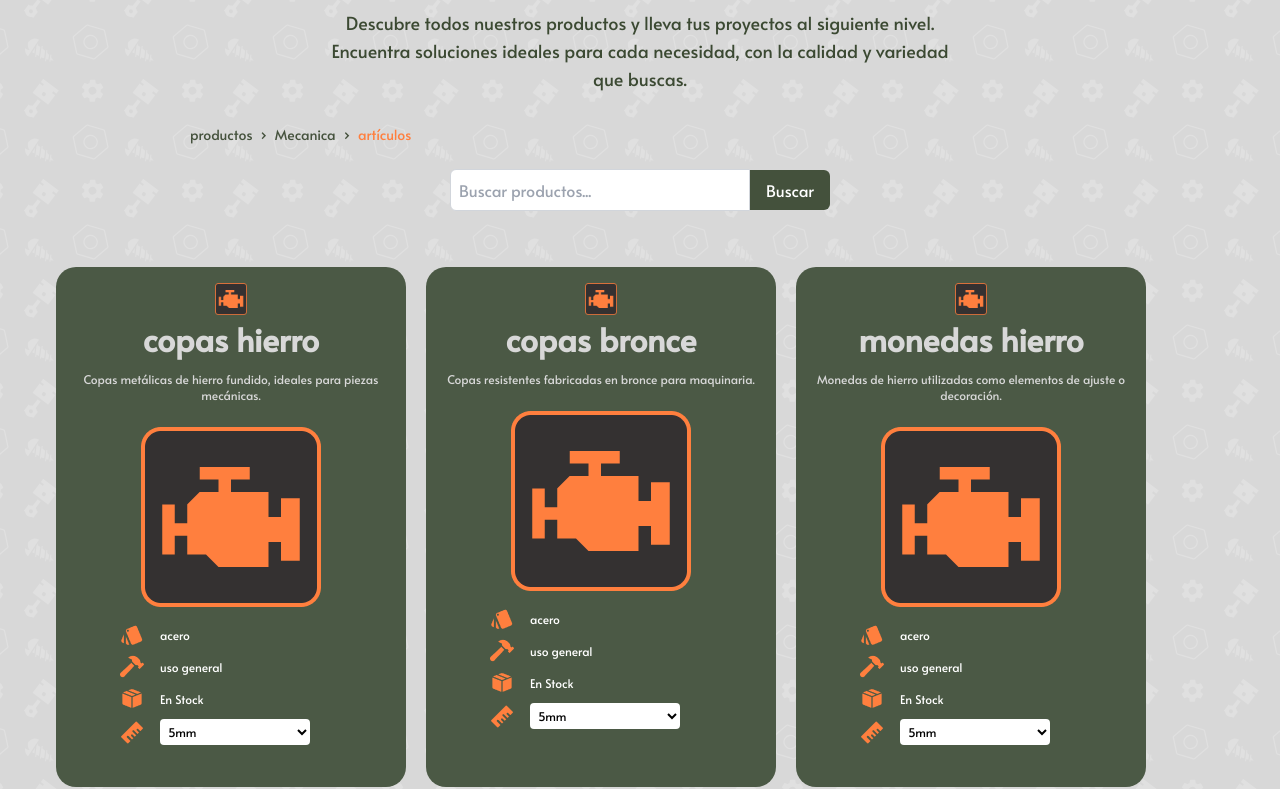
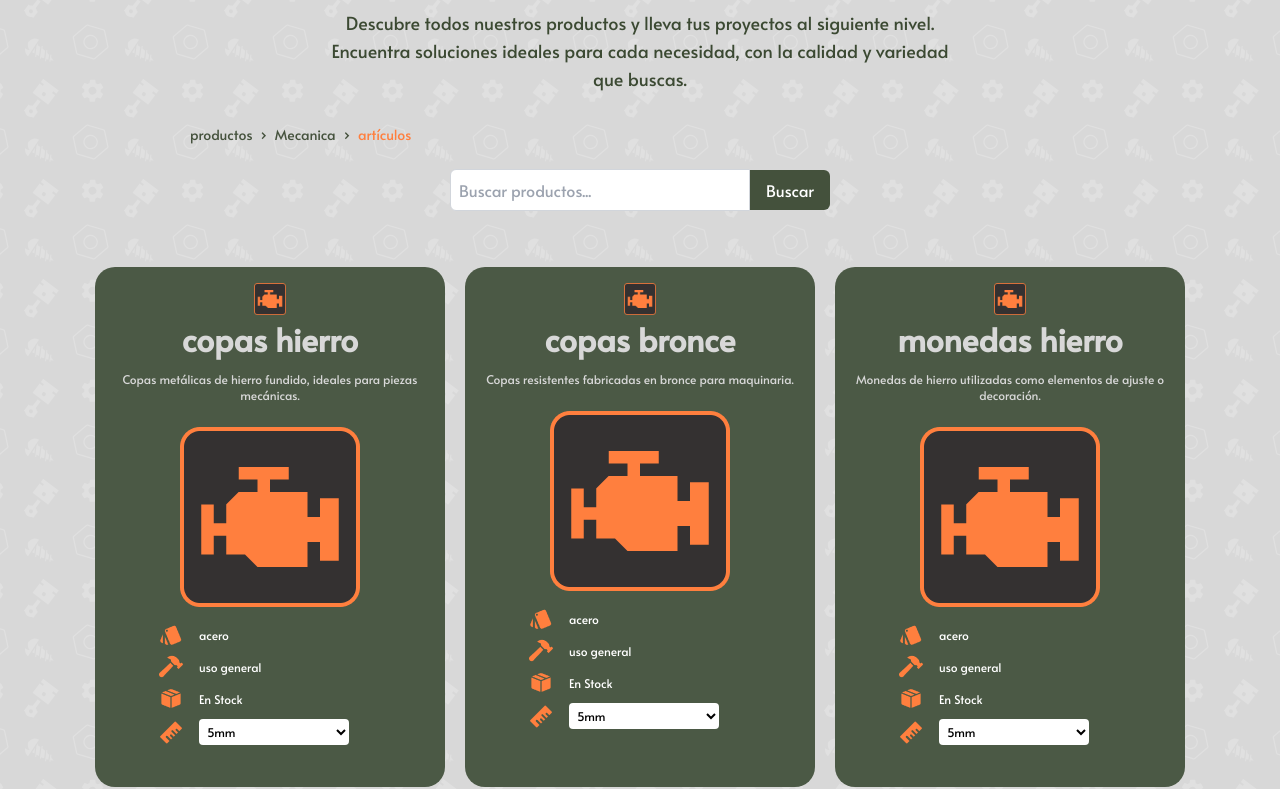
Before and after one commit to danismz17/rosfin, an Astro site: page /categorias/mecanica in a window 1280 px wide. Shown: the part 175-964 px from the top of the page. Built offline with nearby package versions, Linux system fonts and the light colour scheme; Astro itself is replaced by a stand-in of ours; a web font is replaced by a local one.

Commit message:
productos alineado a su grilla

```diff
--- a/src/elementos/ListaProductos.jsx
+++ b/src/elementos/ListaProductos.jsx
@@ -1,5 +1,5 @@
+
 import React, { useState } from 'react';
-import { motion } from 'framer-motion';
 import CardProductos from '../elementos/CardProductos';
 
 const ListaProductos = ({ productos, iconoCategoria }) => {
@@ -11,7 +11,6 @@ const ListaProductos = ({ productos, iconoCategoria }) => {
 
     return (
         <>
-            {/* BUSCADOR */}
             <form className="w-full md:w-auto flex items-center justify-end mb-6">
                 <input
                     type="text"
@@ -29,23 +28,13 @@ const ListaProductos = ({ productos, iconoCategoria }) => {
                 </button>
             </form>
 
-            {/* CONTENEDOR DE CARDS */}
-            <div className="w-full max-w-[1200px] mx-auto flex flex-wrap items-start justify-start gap-5 mt-4 p-4">
-                {productosFiltrados.map((item, index) => (
-                    <motion.div
-                        key={item.slug}
-                        initial={{ opacity: 0, y: 20 }}
-                        animate={{ opacity: 1, y: 0 }}
-                        transition={{ duration: 0.3, delay: index * 0.05 }}
-                    >
-                        <CardProductos producto={{ ...item, imagen: iconoCategoria }} />
-                    </motion.div>
+            <div className="w-full h-auto flex flex-wrap items-center justify-center gap-5 mt-4 p-4">
+                {productosFiltrados.map((item) => (
+                    <CardProductos key={item.slug} producto={{ ...item, imagen: iconoCategoria }} />
                 ))}
 
                 {productosFiltrados.length === 0 && (
-                    <p className="text-center text-gray-600 w-full mt-4">
-                        No se encontraron productos.
-                    </p>
+                    <p className="text-center text-gray-600 w-full mt-4">No se encontraron productos.</p>
                 )}
             </div>
         </>
```
